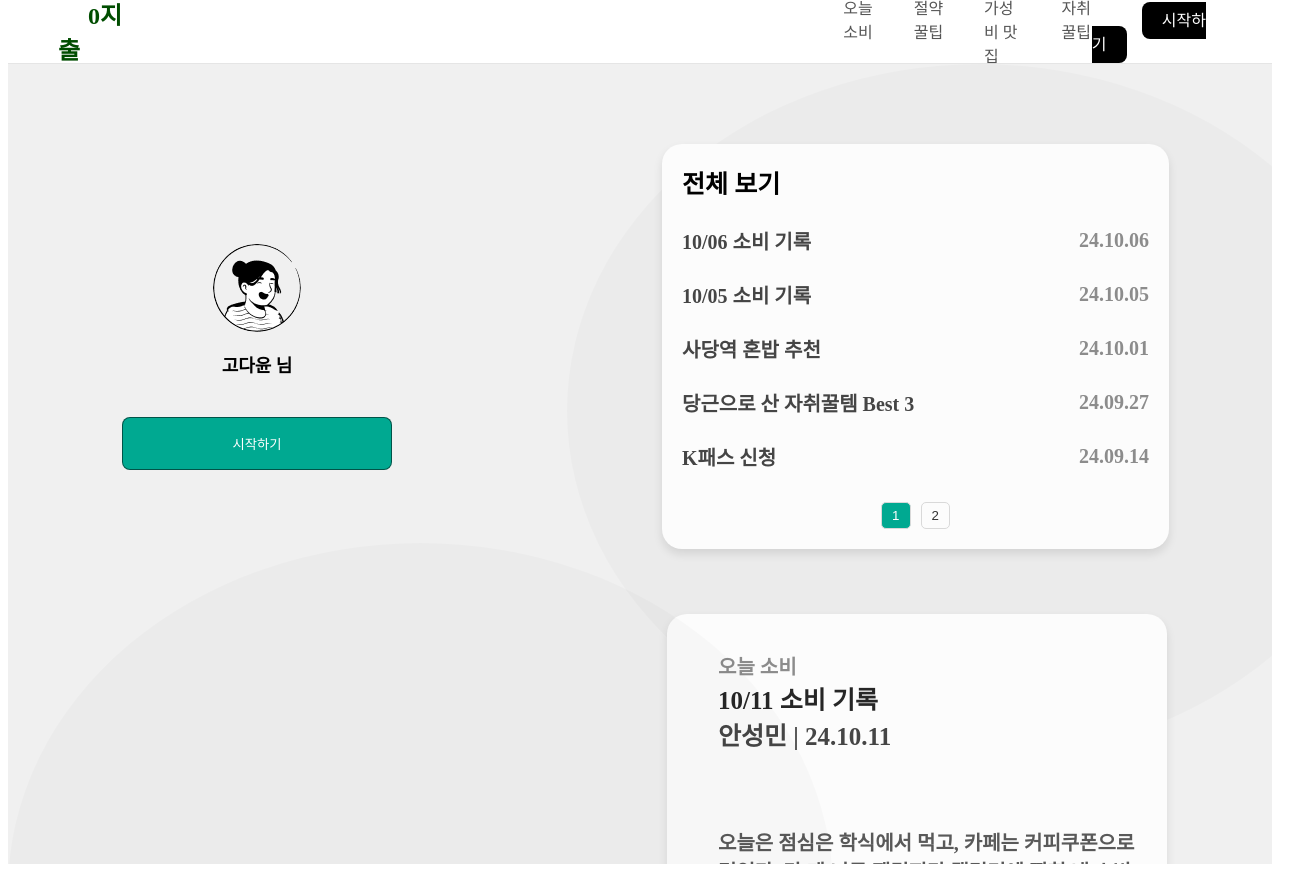
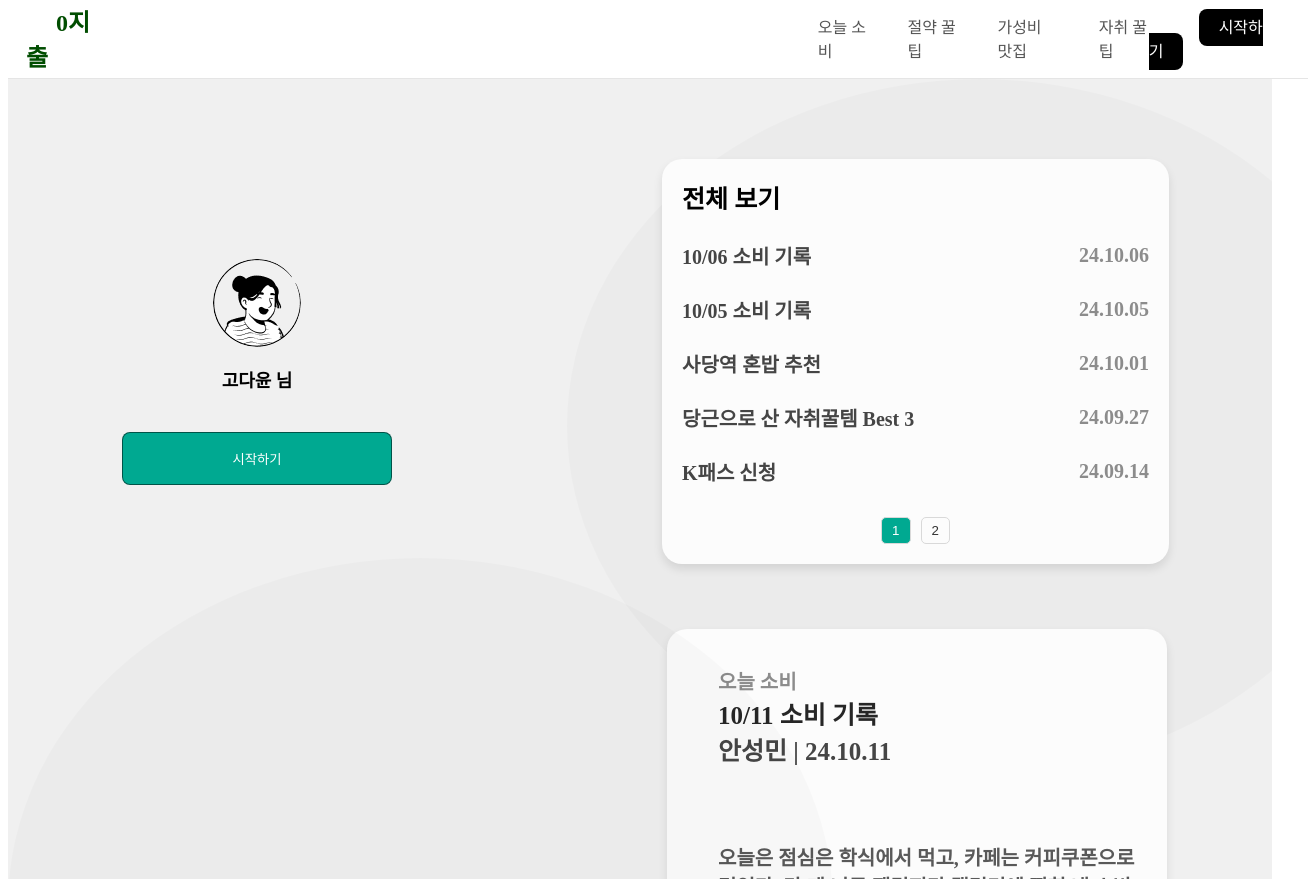
Before and after one commit to 0-spending/frontend, a React (Vite) app: page / in a window 1280 px wide. Shown: the whole page, 1308 px wide, since content can reach past the window. Built offline with nearby package versions, Linux system fonts and the light colour scheme.

Commit message:
design: gnb, home-login page design

```diff
--- a/src/components/GNB.jsx
+++ b/src/components/GNB.jsx
@@ -17,7 +17,7 @@ const GNB = () => {
         </ul>
       </nav>
       <div className="gnb-start">
-        <Link to="/start" className="start-button">시작하기</Link>
+        <Link to="/login" className="start-button">시작하기</Link>
       </div>
     </header>
   );
--- a/src/pages/home-login.jsx
+++ b/src/pages/home-login.jsx
@@ -20,7 +20,7 @@ const HomeLoginContainer = styled.div`
 
 const UserInfoWrapper = styled.div`
   position: absolute;
-  top: 180px;
+  top: 150px;
   right: 880px;
 `;
 
--- a/src/styles/GNB.css
+++ b/src/styles/GNB.css
@@ -1,11 +1,12 @@
 .gnb {
   display: flex;
   align-items: center;
-  padding: 20px 50px;
+  padding: 0px 18px;
   background-color: #fff;
   border-bottom: 1px solid #e5e5e5;
-  height: 5px;
-  padding-bottom: 30px;
+  padding-bottom: 10px;
+  width:100%;
+  height:60px;
 }
 
 .gnb-logo a {
```
